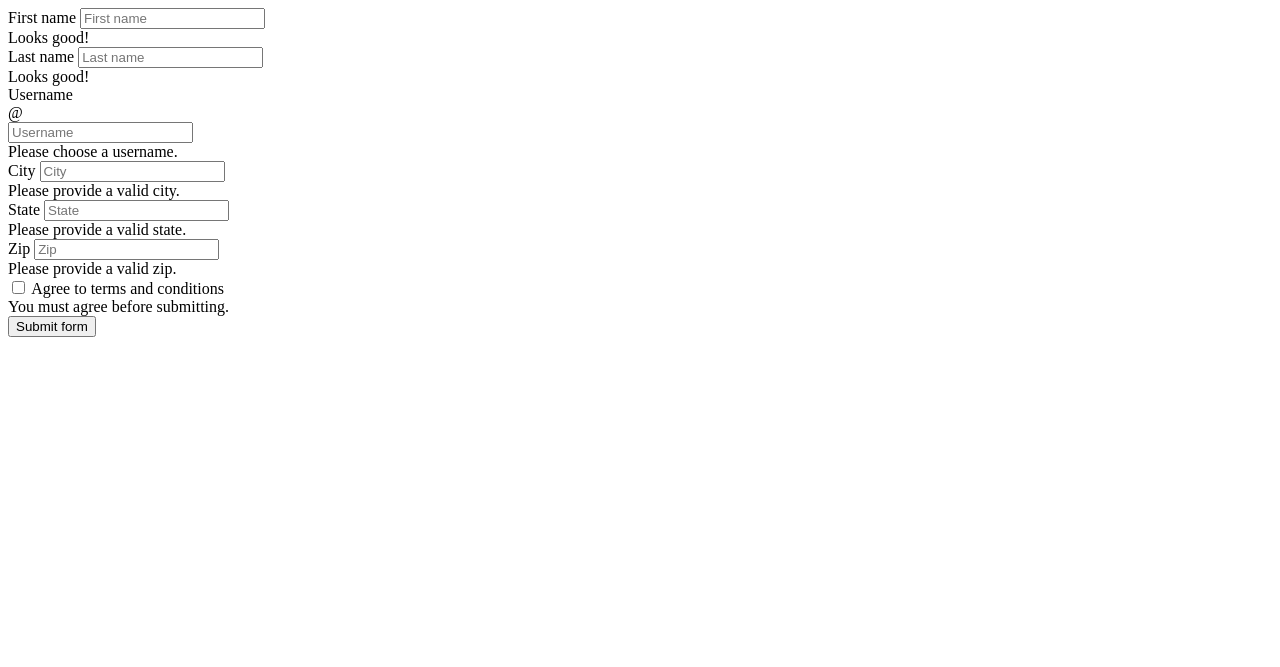
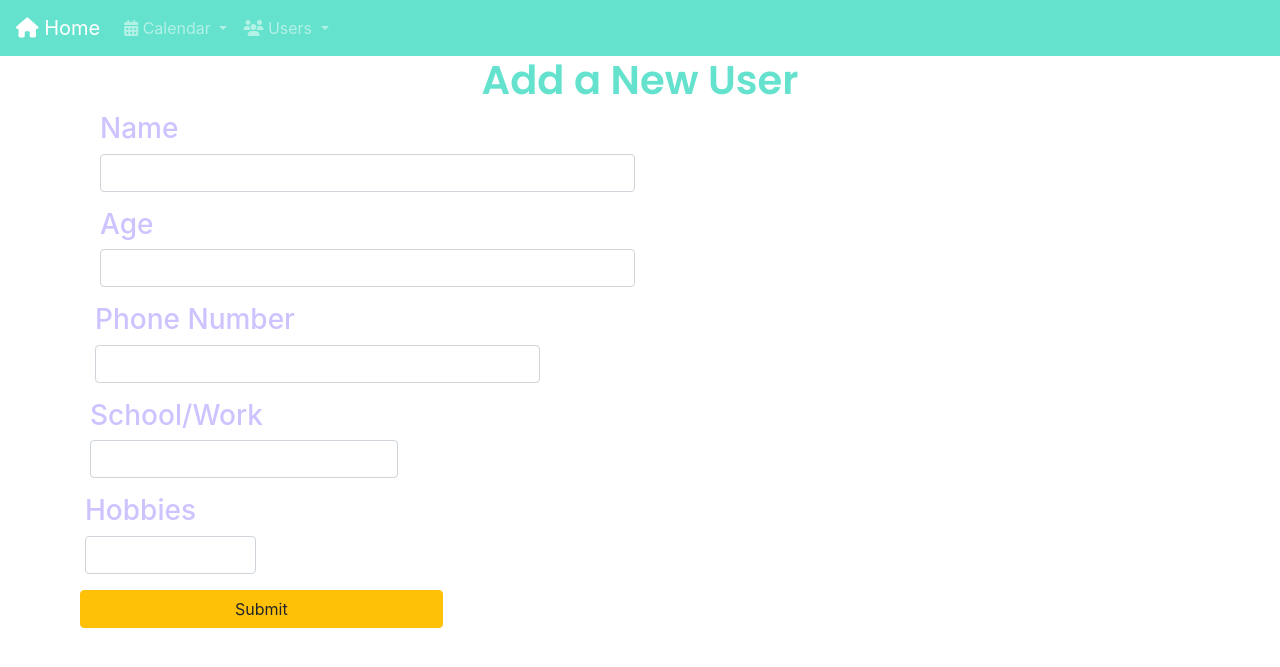
Before and after one commit to abarnabas/Motherboard, a Flask app: page /users/add in a window 1280 px wide. Shown: the top 667 px of the page. Run offline with Flask 2, Linux system fonts and the light colour scheme; some libraries are stand-ins or nearby versions.

Commit message:
Users+Calendar Styled

```diff
--- a/app.py
+++ b/app.py
@@ -49,15 +49,6 @@ def index():
 
 @app.route('/view')
 def events_view():
-    #All July events
-    #events = mongo.db['events-list'].find({"date": {'$regex':"-07-"}})
-    #All Birthdays
-    # events = mongo.db['events-list'].find({
-    #     '$or': [
-    #         {"name": {'$regex':"Birthday"}},
-    #         {"name": {'$regex':"birthday"}}
-    #     ]
-    # })
     events = mongo.db['events-list'].find({})
     data = {
     'events':events,
@@ -126,7 +117,27 @@ def events_cal():
     'nov_events':nov_events,
     'dec_events':dec_events
     }
-    return render_template('eventsCalendar.html', data=data)
+    return render_template('familycalendar.html', data=data)
+
+@app.route('/remove', methods=['GET','POST'])
+def events_remove():
+    if request.method == 'GET':
+        data = {}
+        return render_template('eventRemove.html', data = data)
+    else:
+        form = request.form
+        eventName = request.form['eventName']
+        eventDate = request.form['eventDate']
+        events = mongo.db['events-list']
+        # events.pop(form['eventName'])
+        # del events['eventName']
+        # mycol.delete_one(myquery)
+        eventName_dict = {'name':eventName}
+        eventDate_dict = {'date':eventDate}
+        events.delete_one(eventName_dict)
+        events.delete_one(eventDate_dict)
+        events = mongo.db['events-list'].find({})
+        return render_template('familycalendar.html', data=data)
 
 @app.route('/users')
 def users_view():
@@ -144,14 +155,14 @@ def users_add():
     else:
         form = request.form
         user = {
-        'validationCustom01': form['validationCustom01'],
-        'validationCustom02': form['validationCustom02'],
-        'validationCustomUsername': form['validationCustomUsername'],
-        'validationCustom03': form['validationCustom03'],
-        'validationCustom04': form['validationCustom04'],
-        'validationCustom05': form['validationCustom05']
+            "userName": form["userName"],
+            "userAge": form["userAge"],
+            "userPhone": form["userPhone"],
+            "userWork": form["userWork"],
+            "userHobbies": form["userHobbies"]
+
         }
         users = mongo.db['users']
         users.insert_one(user)
 
-        return redirect(url_for('users'))
+        return redirect(url_for('users_view'))
--- a/static/css/style.css
+++ b/static/css/style.css
@@ -1,13 +1,16 @@
 h1 {
     font-family: 'Poppins', sans-serif;
-    text-align: center
+    text-align: center;
+    color: #65E2CD;
+}
+h3{
+    color: #CEC2FF;
 }
 .card-body {
     font-family: 'Poppins', sans-serif;
     font-size: 20px;
     text-align: center;
 }
-
 .card-header {
     font-family: 'Poppins', sans-serif;
     font-size: 15px;
@@ -15,7 +18,6 @@ h1 {
     background-color: #65E2CD;
     color: white
 }
-
 hr {
   margin-top: 1rem;
   margin-bottom: 1rem;
@@ -31,24 +33,23 @@ hr {
     text-align: center;
     font-size: 30px;
 }
-
 .form-group col-6 {
     color:#65E2CD;
     text-align: center;
 }
-
 .form-group col-12 {
     color: #65E2CD;
     text-align: center;
 }
-
 .center {
   display: block;
   margin-left: auto;
   margin-right: auto;
   width: 50%;
 }
-
 .container {
     color: white;
 }
+.btn btn-primary{
+    background-color: #CEC2FF !important;
+}
--- a/templates/base.html
+++ b/templates/base.html
@@ -5,11 +5,12 @@
     <meta charset="utf-8">
     <meta name="viewport" content="width=device-width, initial-scale=1, shrink-to-fit=no">
     <script src="https://use.fontawesome.com/4bbc4ff401.js"></script>
-
     <!-- Bootstrap CSS -->
-    <link rel="stylesheet" href="https://stackpath.bootstrapcdn.com/bootstrap/4.5.0/css/bootstrap.min.css" integrity="sha384-9aIt2nRpC12Uk9gS9baDl411NQApFmC26EwAOH8WgZl5MYYxFfc+NcPb1dKGj7Sk" crossorigin="anonymous">
+    <link rel="stylesheet" href="https://stackpath.bootstrapcdn.com/bootstrap/4.5.0/css/bootstrap.min.css"
+        integrity="sha384-9aIt2nRpC12Uk9gS9baDl411NQApFmC26EwAOH8WgZl5MYYxFfc+NcPb1dKGj7Sk" crossorigin="anonymous">
     <link href="https://fonts.googleapis.com/css2?family=Poppins:wght@600;800&display=swap" rel="stylesheet">
-    <link href=<link href="https://fonts.googleapis.com/css2?family=Poppins:wght@300;600;800&display=swap" rel="stylesheet">
+    <link href=<link href="https://fonts.googleapis.com/css2?family=Poppins:wght@300;600;800&display=swap"
+        rel="stylesheet">
     <link rel="stylesheet" type="text/css" href="{{ url_for('static', filename='css/style.css', q=current_time) }}" />
     <title>{% block title%}{% endblock %}</title>
 </head>
@@ -21,9 +22,11 @@
         <button class="navbar-toggler" type="button" data-toggle="collapse" data-target="#navbarSupportedContent" aria-controls="navbarSupportedContent" aria-expanded="false" aria-label="Toggle navigation">
         <span class="navbar-toggler-icon"></span>
       </button>
+      <ul class= "navbar-nav">
         <li class="nav-item dropdown">
-        <a class="nav-link dropdown-toggle" href="#" id="navbarDropdown" role="button" data-toggle="dropdown" aria-haspopup="true" aria-expanded="false">
-          Calendar
+            <a class="nav-link dropdown-toggle" href="#" id="navbarDropdown" role="button" data-toggle="dropdown"
+                aria-haspopup="true" aria-expanded="false">
+                <i class="fa fa-calendar" aria-hidden="true"></i> Calendar
             </a>
             <div class="dropdown-menu" aria-labelledby="navbarDropdown">
                 <a class="dropdown-item" href="{{url_for('events_cal')}}">Calendar</a>
@@ -33,24 +36,24 @@
                 <a class="dropdown-item mr-auto" href="#">Remove Event</a>
             </div>
         <li class="nav-item dropdown">
-        <a class="nav-link dropdown-toggle" href="#" id="navbarDropdown" role="button" data-toggle="dropdown" aria-haspopup="true" aria-expanded="false">
-          Users
+            <a class="nav-link dropdown-toggle" href="#" id="navbarDropdown" role="button" data-toggle="dropdown"
+                aria-haspopup="true" aria-expanded="false">
+                <i class="fa fa-users" aria-hidden="true"></i> Users
             </a>
             <div class="dropdown-menu" aria-labelledby="navbarDropdown">
                 <a class="dropdown-item" href="{{url_for('users_view')}}">View Users</a>
                 <div class="dropdown-divider"></div>
                 <a class="dropdown-item" href="{{url_for('users_add')}}">Add Users</a>
             </div>
+        </li>
+        </ul>
     </nav>
-
     {% block content%}
-
     {% endblock %}
-
     <!-- Optional JavaScript -->
     <!-- jQuery first, then Popper.js, then Bootstrap JS -->
 <script src="https://code.jquery.com/jquery-3.5.1.slim.min.js" integrity="sha384-DfXdz2htPH0lsSSs5nCTpuj/zy4C+OGpamoFVy38MVBnE+IbbVYUew+OrCXaRkfj" crossorigin="anonymous"></script>
 <script src="https://cdn.jsdelivr.net/npm/popper.js@1.16.0/dist/umd/popper.min.js" integrity="sha384-Q6E9RHvbIyZFJoft+2mJbHaEWldlvI9IOYy5n3zV9zzTtmI3UksdQRVvoxMfooAo" crossorigin="anonymous"></script>
-    <script src="https://stackpath.bootstrapcdn.com/bootstrap/4.5.0/js/bootstrap.min.js" integrity="sha384-OgVRvuATP1z7JjHLkuOU7Xw704+h835Lr+6QL9UvYjZE3Ipu6Tp75j7Bh/kR0JKI" crossorigin="anonymous"></script>
+<script src="https://stackpath.bootstrapcdn.com/bootstrap/4.5.0/js/bootstrap.min.js" integrity="sha384-OgVRvuATP1z7JjHLkuOU7Xw704+h835Lr+6QL9UvYjZE3Ipu6Tp75j7Bh/kR0JKI" crossorigin="anonymous"></script></script>
 </body>
 </html>
--- a/templates/userAdd.html
+++ b/templates/userAdd.html
@@ -1,86 +1,40 @@
-<form method="POST" action="{{url_for('users_add')}}" class="needs-validation" novalidate>
-  <div class="form-row">
-    <div class="col-md-4 mb-3">
-      <label for="validationCustom01">First name</label>
-      <input type="text" class="form-control" id="validationCustom01" placeholder="First name" name = "validationCustom01" required>
-      <div class="valid-feedback">
-        Looks good!
-      </div>
-    </div>
-    <div class="col-md-4 mb-3">
-      <label for="validationCustom02">Last name</label>
-      <input type="text" class="form-control" id="validationCustom02" placeholder="Last name" name = "validationCustom02" required>
-      <div class="valid-feedback">
-        Looks good!
-      </div>
-    </div>
-    <div class="col-md-4 mb-3">
-      <label for="validationCustomUsername">Username</label>
-      <div class="input-group">
-        <div class="input-group-prepend">
-          <span class="input-group-text" id="inputGroupPrepend">@</span>
+{% extends 'base.html'%}
+{% block title%}{% endblock %}
+{% block content%}
+<div class="container">
+  <div class="col">
+    <h1>Add a New User</h1>
+    <form method="POST" action="{{url_for('users_add')}}">
+      <div class="form-row">
+        <div class="form-group col-6">
+          <h3 for="userName">Name</h3>
+          <input type="text" class="form-control" name="userName">
         </div>
-        <input type="text" class="form-control" id="validationCustomUsername" placeholder="Username" name = "validationCustomUsername" aria-describedby="inputGroupPrepend" required>
-        <div class="invalid-feedback">
-          Please choose a username.
+        <div class="form-group col-12">
+      <div class="form-row">
+        <div class="form-group col-6">
+          <h3 for="userAge">Age</h3>
+          <input type="text" class="form-control" name="userAge">
+        </div>
+      <div class="form-row">
+        <div class="form-group col-6">
+          <h3 for="userPhone">Phone Number</h3>
+          <input type="text" class="form-control" name="userPhone">
+        </div>
+      <div class="form-row">
+        <div class="form-group col-6">
+          <h3 for="userWork">School/Work</h3>
+          <input type="text" class="form-control" name="userWork">
+        </div>
+      <div class="form-row">
+        <div class="form-group col-6">
+          <h3 for="userHobbies">Hobbies</h3>
+          <input type="text" class="form-control" name="userHobbies">
+        </div>
+          <button type="submit" class="btn btn-warning btn-block">Submit</button>
         </div>
       </div>
-    </div>
+    </form>
   </div>
-  <div class="form-row">
-    <div class="col-md-6 mb-3">
-      <label for="validationCustom03">City</label>
-      <input type="text" class="form-control" id="validationCustom03" placeholder="City" name = "validationCustom03" required>
-      <div class="invalid-feedback">
-        Please provide a valid city.
-      </div>
-    </div>
-    <div class="col-md-3 mb-3">
-      <label for="validationCustom04">State</label>
-      <input type="text" class="form-control" id="validationCustom04" placeholder="State" name = "validationCustom04" required>
-      <div class="invalid-feedback">
-        Please provide a valid state.
-      </div>
-    </div>
-    <div class="col-md-3 mb-3">
-      <label for="validationCustom05">Zip</label>
-      <input type="text" class="form-control" id="validationCustom05" placeholder="Zip" name = "validationCustom05" required>
-      <div class="invalid-feedback">
-        Please provide a valid zip.
-      </div>
-    </div>
-  </div>
-  <div class="form-group">
-    <div class="form-check">
-      <input class="form-check-input" type="checkbox" value="" id="invalidCheck" required>
-      <label class="form-check-label" for="invalidCheck">
-        Agree to terms and conditions
-      </label>
-      <div class="invalid-feedback">
-        You must agree before submitting.
-      </div>
-    </div>
-  </div>
-  <button class="btn btn-primary" type="submit">Submit form</button>
-</form>
-
-<script>
-// Example starter JavaScript for disabling form submissions if there are invalid fields
-(function() {
-  'use strict';
-  window.addEventListener('load', function() {
-    // Fetch all the forms we want to apply custom Bootstrap validation styles to
-    var forms = document.getElementsByClassName('needs-validation');
-    // Loop over them and prevent submission
-    var validation = Array.prototype.filter.call(forms, function(form) {
-      form.addEventListener('submit', function(event) {
-        if (form.checkValidity() === false) {
-          event.preventDefault();
-          event.stopPropagation();
-        }
-        form.classList.add('was-validated');
-      }, false);
-    });
-  }, false);
-})();
-</script>
+</div>
+{% endblock %}
--- a/templates/userView.html
+++ b/templates/userView.html
@@ -7,9 +7,8 @@
 <div class="container">
   <h1>Users</h1>
   <div class="row">
-    {% for user in data.users %}
-    {{user.name}}
-    <a href="{{url_for('users_detail', USER=user.name)}}">Details</a>
+    {% for user in data.user %}
+    {{user.userName}}
     {% endfor %}
   </div>
 </div>
```
Also changed, not shown: templates/eventRemove.html (added, +24 -0 lines), templates/eventsAdd.html (+4 -9 lines). Lines whose indentation alone changed are shown as unchanged.
